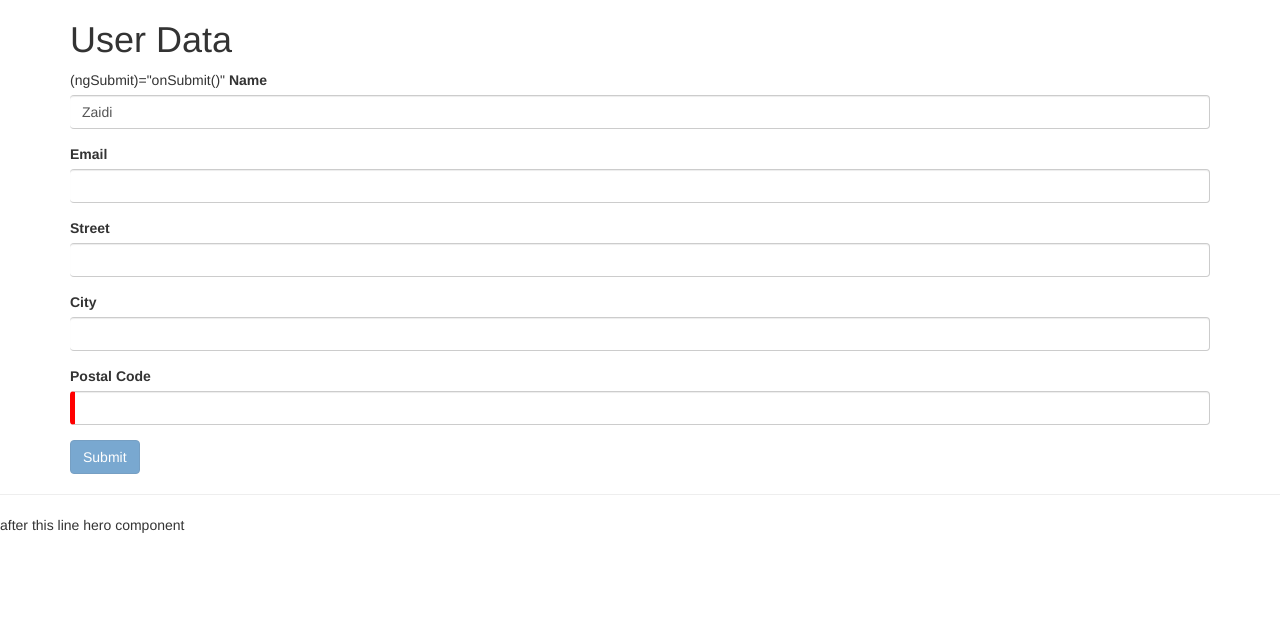
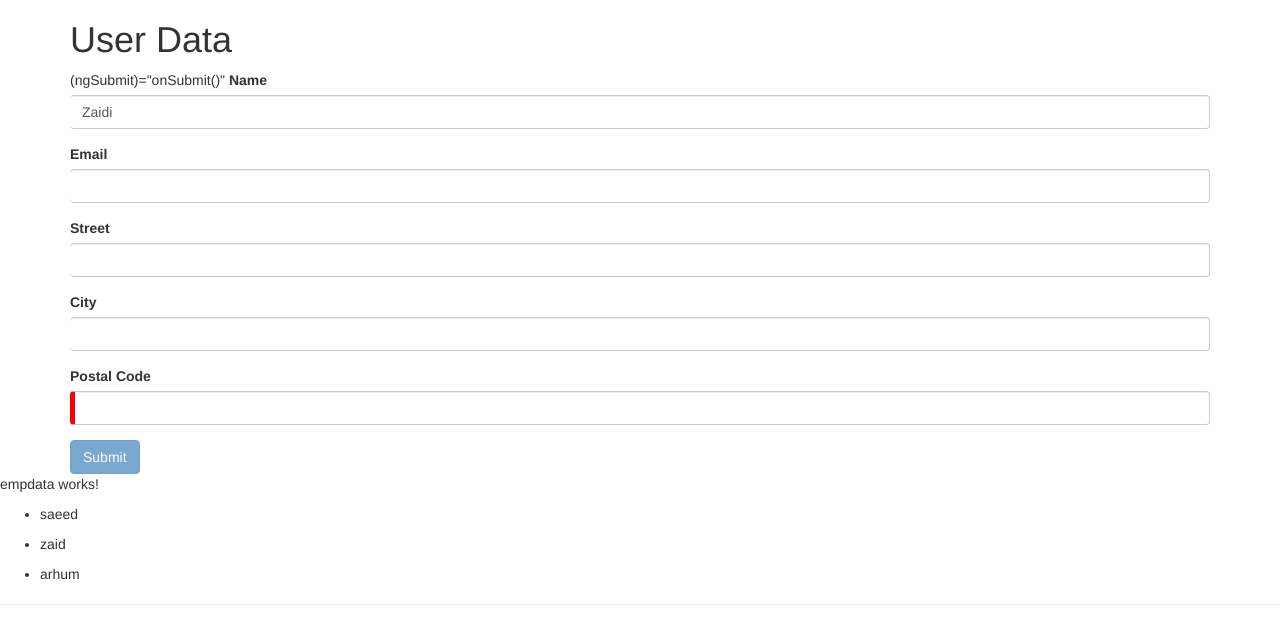
Before and after one commit to saeedkhan-github/ang-ves, an Angular app: page / in a window 1280 px wide. Shown: the top 644 px of the page. Built offline with nearby package versions, Linux system fonts and the light colour scheme.

Commit message:
Service created and injectd into app.module then use in employedata component

```diff
--- a/src/app/app.component.html
+++ b/src/app/app.component.html
@@ -1 +1,2 @@
 <app-model-form></app-model-form>
+<app-empdata></app-empdata>
--- a/src/app/app.module.ts
+++ b/src/app/app.module.ts
@@ -6,6 +6,8 @@
 import { CommonModule } from '@angular/common';
 import { ModelFormComponent } from './model-form/model-form.component';
 import { ReactiveFormsModule } from '@angular/forms';
+import { EmpdataComponent } from './empdata/empdata.component';
+import { EmdataService } from './emdata.service';
 
 
 
@@ -13,6 +15,7 @@
   declarations: [
     AppComponent,
     ModelFormComponent,
+    EmpdataComponent,
 
   ],
   imports: [
@@ -22,7 +25,7 @@
     ReactiveFormsModule,
     CommonModule
   ],
-  providers: [],
+  providers: [EmdataService],
   bootstrap: [AppComponent]
 })
 export class AppModule { }
--- /dev/null
+++ b/src/app/emdata.service.ts
@@ -0,0 +1,15 @@
+import { Injectable } from '@angular/core';
+
+@Injectable()
+export class EmdataService {
+
+  constructor() { }
+  getEmployees() {
+    return [
+      { "id": 1,"name":"saeed","gender":"Male"},
+       {" id ": 2, "name": "zaid","gender":"Male"},
+      {"id":3,"name":"arhum","gender":"Male"}
+    ];
+  }
+
+}
--- /dev/null
+++ b/src/app/empdata/empdata.component.html
@@ -0,0 +1,6 @@
+<p>
+  empdata works!
+</p>
+<ul *ngFor="let item of arr" >
+  <li>{{item.name}}</li>
+</ul>
--- /dev/null
+++ b/src/app/empdata/empdata.component.ts
@@ -0,0 +1,17 @@
+import { Component, OnInit } from '@angular/core';
+import { EmdataService } from '../emdata.service';
+
+@Component({
+  selector: 'app-empdata',
+  templateUrl: './empdata.component.html',
+  styleUrls: ['./empdata.component.css']
+})
+export class EmpdataComponent implements OnInit {
+
+  public arr = [];
+  constructor(private _data: EmdataService) { }
+
+  ngOnInit() {
+    this.arr = this._data.getEmployees();;
+  }
+}
--- a/src/index.html
+++ b/src/index.html
@@ -18,6 +18,6 @@
 
 
   <app-root></app-root>
-  <p>after this line hero component</p>
+
 </body>
 </html>
```
Also changed, not shown: src/app/empdata/empdata.component.css (added), 2 other files (tests, documents, lock files or other folders).
